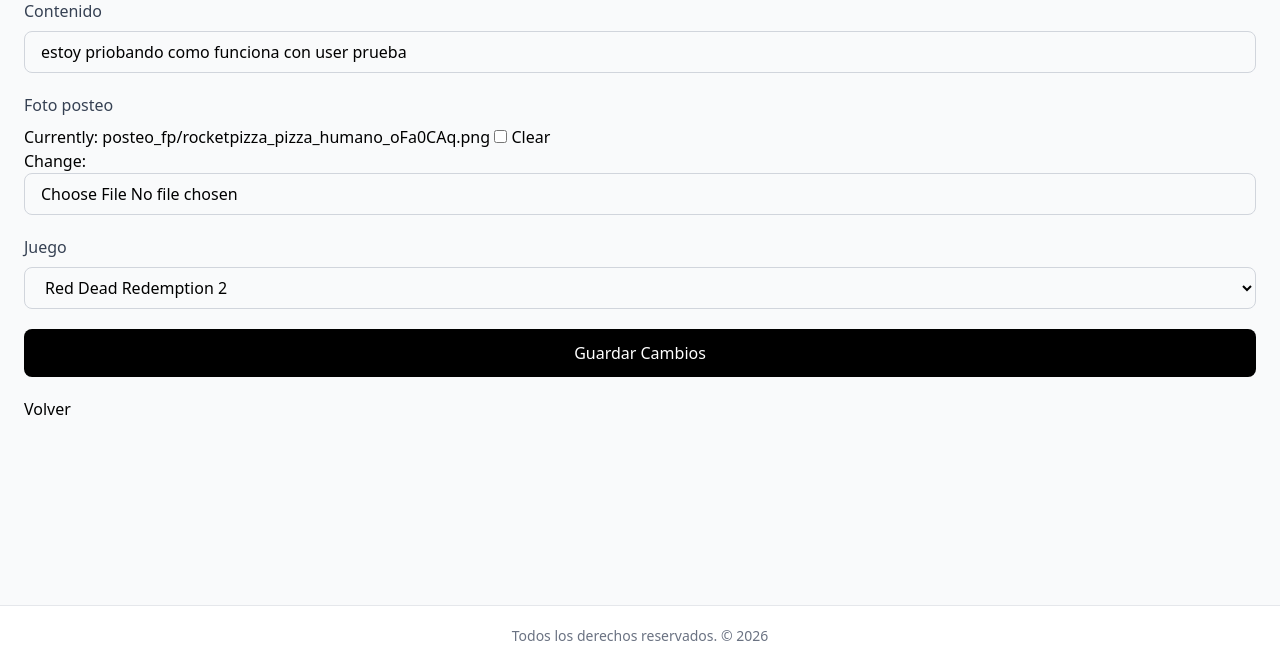
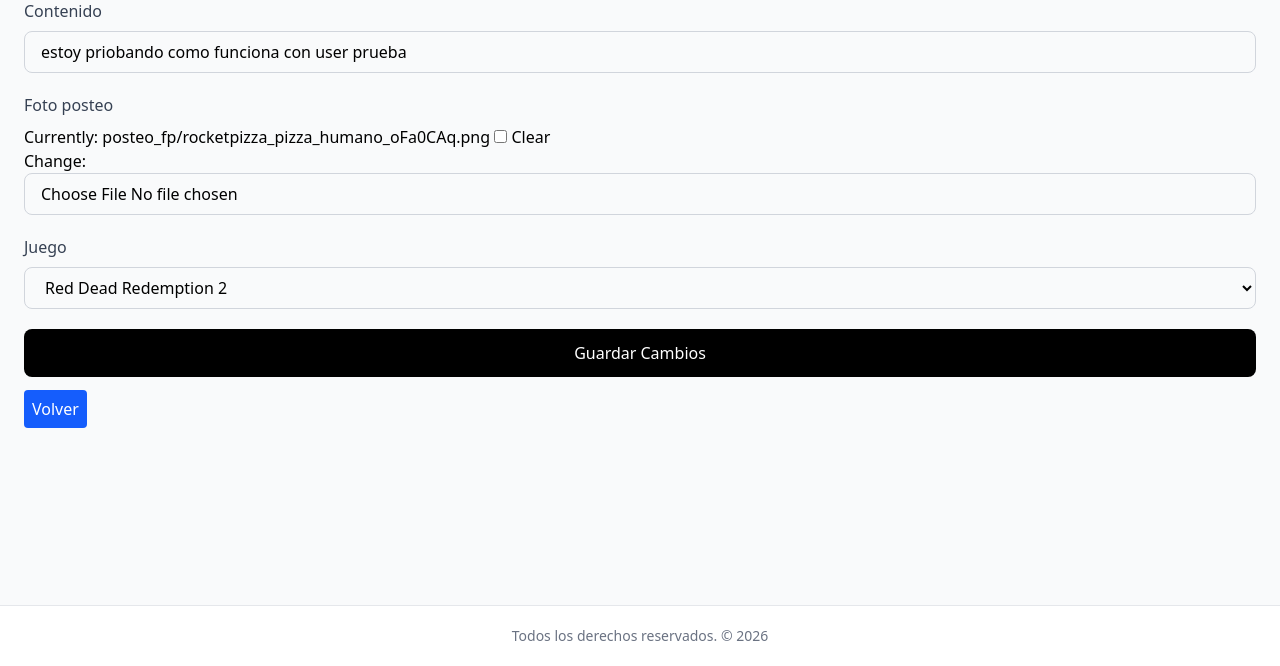
Before and after one commit to Maxi-Lopez/ingenieria-tp_Eval_GameStore, a Django app: page /comunidad/editar_posteo/21/ in a window 1280 px wide. Shown: the part 134-800 px from the top of the page. Run offline with Django 5.2, Linux system fonts and the light colour scheme; a user stored in the database is signed in; data comes from the database, SQL or seed files in the repository; both versions use the stored data as it was after the commit; style sheets or scripts are compiled from the project's sources; some libraries are stand-ins or nearby versions.

Commit message:
Se mmodifico los permisos de useuario_comun y se modifico para que el admin tambien pueda ver los botones de editar y eliminar TODOS los posteos

```diff
--- a/comunidad/templates/comunidad/editar_posteo.html
+++ b/comunidad/templates/comunidad/editar_posteo.html
@@ -18,6 +18,6 @@
         <button type="submit" class="w-full bg-black text-white py-3 rounded-lg font-medium hover:bg-gray-800 transition duration-200 cursor-pointer">
                 Guardar Cambios
         </button>
-        <a href="{% url 'posteos' %}">Volver</a>
+        <a href="{% url 'posteos' %}" class="p-2 bg-blue-600 hover:bg-blue-700 cursor-pointer rounded text-white">Volver</a>
     </form>
 {% endblock %}
--- a/comunidad/templates/comunidad/posteos.html
+++ b/comunidad/templates/comunidad/posteos.html
@@ -72,7 +72,7 @@
                         </span>
                     </div>
                 {% endif %}
-                {% if user.username == posteo.usuario.username  %}
+                {% if user.username == posteo.usuario.username or user.username == 'admin' %}
                     <div class="flex gap-2">
                         <a href="{% url 'editar_posteo' posteo.id %}" class="bg-blue-500 hover:bg-blue-600 text-black px-3 py-1 rounded">
                             Editar
--- a/inicio/templates/inicio/base.html
+++ b/inicio/templates/inicio/base.html
@@ -60,6 +60,7 @@
                                 alt="foto perfil"
                                 class="w-10 h-10 rounded-full object-cover border border-gray-300"
                             >
+
 
                         {% else %}
 
```
Also changed, not shown: db.sqlite3.
